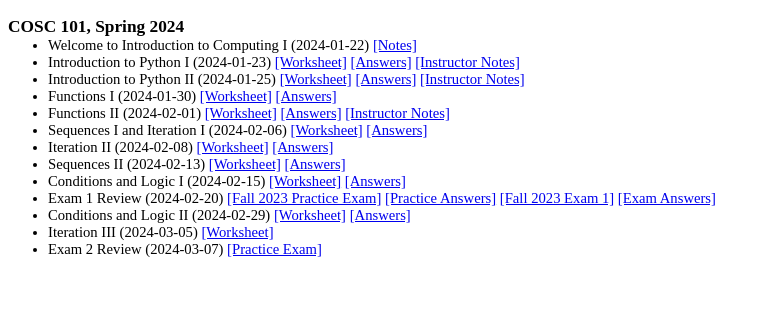
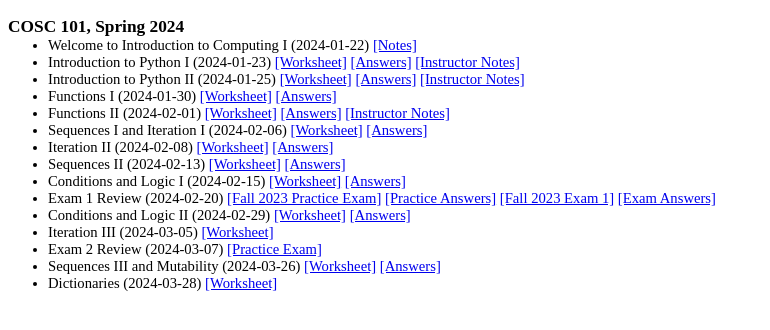
Before and after one commit to georgianahaldeman/cosc101, a Jekyll site: the page built from docs/notes/index.md, in a window 1280 px wide. Shown: the top 330 px of the page, without its empty margins (0-770 px from the left). Built offline with Jekyll 4.4.1, drawn with Linux system fonts in a browser that asks for light colours; our own code applies the rules of GitHub Pages for plain Markdown files.

Commit message:
worksheets last week of march

```diff
--- a/docs/notes/index.md
+++ b/docs/notes/index.md
@@ -27,6 +27,9 @@
 
 - Exam 2 Review (2024-03-07) [[Practice Exam]](./fall2023/10_17.pdf)
 
+- Sequences III and Mutability (2024-03-26) [[Worksheet]](./files/3_26.pdf) [[Answers]](./files/3_26_ans.pdf)
+
+- Dictionaries (2024-03-28) [[Worksheet]](./files/3_28.pdf)
 
 <!--
 - Sequences II and Mutability I (2023-10-05) [[Worksheet]](./notes/10_5.pdf) [[Notes]](./answers/10_5_answers.pdf)
```
Also changed, not shown: 3 other files.
